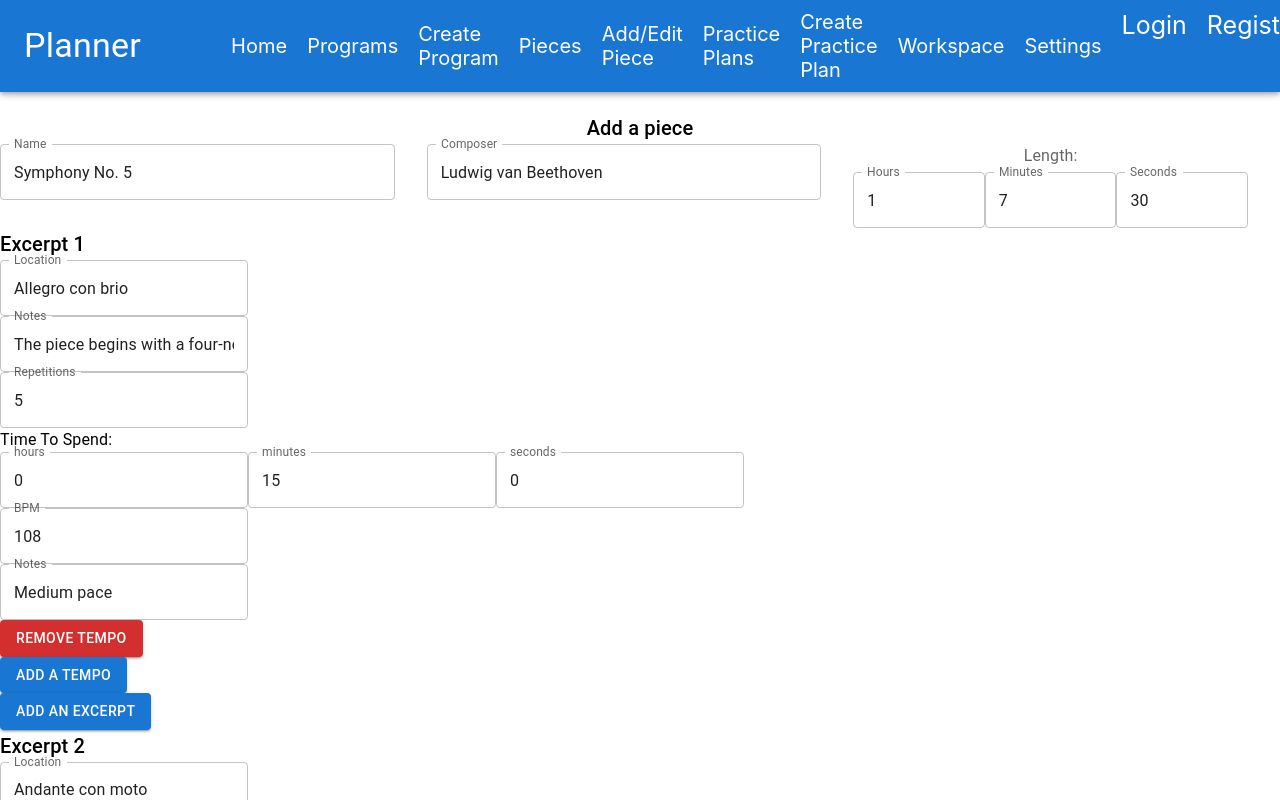
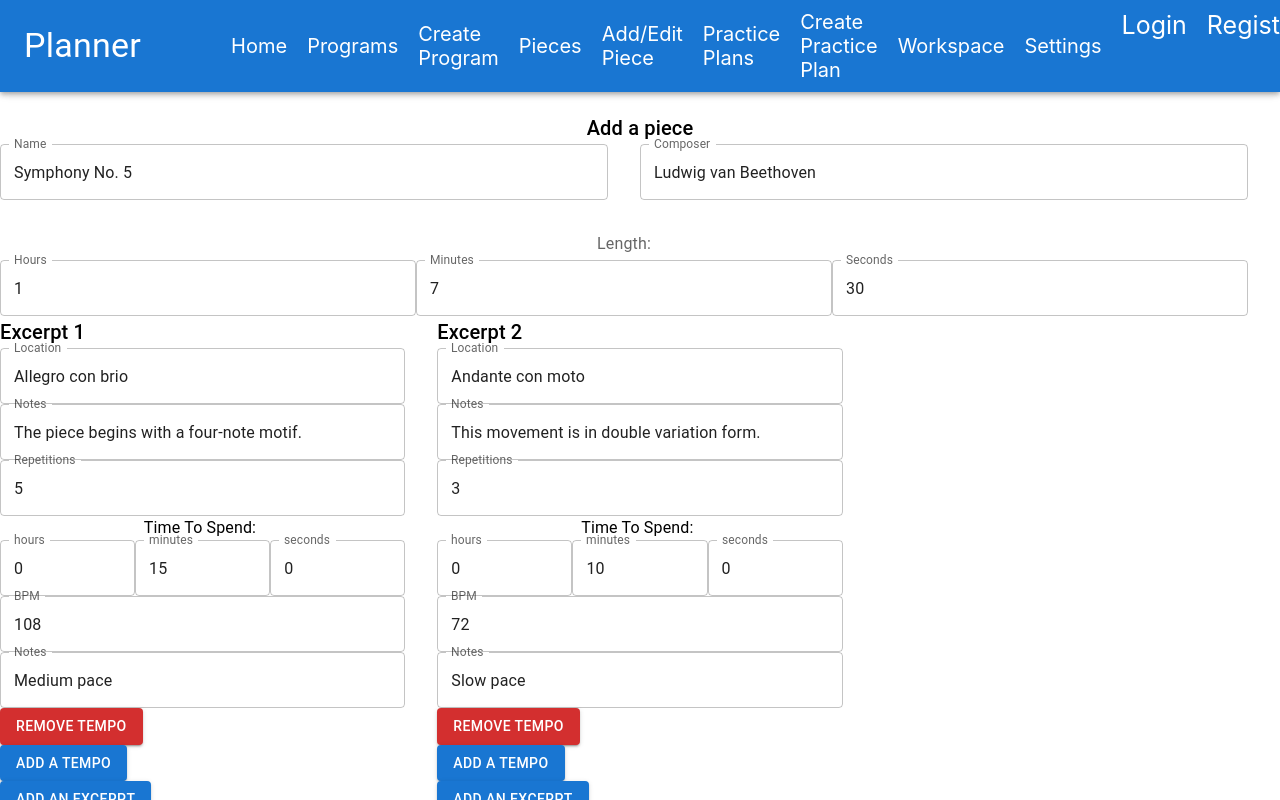
Before and after one commit to shoneriki/mern-practice, a React (Create React App) app in the folder client/: page /piece/edit/1 in a window 1280 px wide. Shown: the top 800 px of the page. Built offline with nearby package versions, Linux system fonts and the light colour scheme; no server answers.

Commit message:
further styling changes for the add piece form

```diff
--- a/client/src/components/PieceForm.js
+++ b/client/src/components/PieceForm.js
@@ -55,8 +55,13 @@ export const PieceForm = ({
                 <Typography variant={"h6"} sx={{ textAlign: "center" }}>
                   Add a piece
                 </Typography>
-                <Grid name="name-composer-length-container" container spacing={4} sx={{width: "100%"}}>
-                  <Grid item xs={12} sm={4}>
+                <Grid
+                  name="name-composer-length-container"
+                  container
+                  spacing={4}
+                  sx={{ width: "100%" }}
+                >
+                  <Grid item xs={12} sm={6}>
                     <Field name="name">
                       {({ field }) => (
                         <TextField
@@ -68,7 +73,7 @@ export const PieceForm = ({
                       )}
                     </Field>
                   </Grid>
-                  <Grid item xs={12} sm={4}>
+                  <Grid item xs={12} sm={6}>
                     <Field name="composer">
                       {({ field }) => (
                         <TextField
@@ -80,9 +85,15 @@ export const PieceForm = ({
                       )}
                     </Field>
                   </Grid>
-                  <Grid item name="length-container" xs={12} sm={4}>
-                    <InputLabel sx={{textAlign: "center"}}>Length:</InputLabel>
-                    <Grid container name="time-container?" sx={{width: "100%"}}>
+                  <Grid item name="length-container" xs={12}>
+                    <InputLabel sx={{ textAlign: "center" }}>
+                      Length:
+                    </InputLabel>
+                    <Grid
+                      container
+                      name="time-container?"
+                      sx={{ width: "100%" }}
+                    >
                       <Grid item xs={12} sm={4}>
                         <Field name="length.hours">
                           {({ field }) => (
@@ -130,13 +141,13 @@ export const PieceForm = ({
 
                 <FieldArray name={`excerpts`}>
                   {(excerptArrayHelpers) => (
-                    <Grid container name="box-surrounding-excerpts">
+                    <Grid container spacing={4} name="box-surrounding-excerpts">
                       {values.excerpts.map((excerpt, excerptIndex) => (
-                        <Box item xs={12} key={excerptIndex}>
+                        <Grid item xs={12} sm={4} key={excerptIndex}>
                           <Typography variant={"h6"}>
                             Excerpt {excerptIndex + 1}
                           </Typography>
-                          <Grid container name="excerpt-grid-container">
+
                           <Grid item xs={12}>
                             <Field name={`excerpts.${excerptIndex}.location`}>
                               {({ field }) => (
@@ -144,6 +155,7 @@ export const PieceForm = ({
                                   {...field}
                                   label="Location"
                                   placeholder="Location"
+                                  fullWidth
                                 />
                               )}
                             </Field>
@@ -155,6 +167,7 @@ export const PieceForm = ({
                                   {...field}
                                   label="Notes"
                                   placeholder="Notes"
+                                  fullWidth
                                 />
                               )}
                             </Field>
@@ -168,13 +181,19 @@ export const PieceForm = ({
                                   {...field}
                                   type="number"
                                   label="Repetitions"
+                                  fullWidth
                                 />
                               )}
                             </Field>
                           </Grid>
-                          </Grid>
 
-                          <Typography>Time To Spend:</Typography>
+                          <Box>
+                            <Typography sx={{ textAlign: "center" }}>
+                              Time To Spend:
+                            </Typography>
+                          </Box>
+                          <Grid container name="timeToSpend-grid-container">
+                            <Grid item xs={12} sm={4}>
                               <Field
                                 name={`excerpts.${excerptIndex}.timeToSpend.hours`}
                               >
@@ -183,9 +202,12 @@ export const PieceForm = ({
                                     {...field}
                                     type="number"
                                     label="hours"
+                                    fullWidth
                                   />
                                 )}
                               </Field>
+                            </Grid>
+                            <Grid item xs={12} sm={4}>
                               <Field
                                 name={`excerpts.${excerptIndex}.timeToSpend.minutes`}
                               >
@@ -194,9 +216,12 @@ export const PieceForm = ({
                                     {...field}
                                     type="number"
                                     label="minutes"
+                                    fullWidth
                                   />
                                 )}
                               </Field>
+                            </Grid>
+                            <Grid item xs={12} sm={4}>
                               <Field
                                 name={`excerpts.${excerptIndex}.timeToSpend.seconds`}
                               >
@@ -205,19 +230,20 @@ export const PieceForm = ({
                                     {...field}
                                     type="number"
                                     label="seconds"
+                                    fullWidth
                                   />
                                 )}
                               </Field>
+                            </Grid>
+                          </Grid>
                           <FieldArray name={`excerpts.${excerptIndex}.tempi`}>
                             {(tempoArrayHelpers) => (
-                              <Box>
+                              <Box name="tempo-box">
                                 {values.excerpts[excerptIndex].tempi.map(
                                   (tempo, tempoIndex) => (
                                     <Grid
                                       item
                                       xs={12}
-                                      sm={6}
-                                      md={4}
                                       key={tempoIndex}
                                     >
                                       <Field
@@ -228,6 +254,7 @@ export const PieceForm = ({
                                             {...field}
                                             type="number"
                                             label="BPM"
+                                            fullWidth
                                           />
                                         )}
                                       </Field>
@@ -235,7 +262,7 @@ export const PieceForm = ({
                                         name={`excerpts.${excerptIndex}.tempi.${tempoIndex}.notes`}
                                       >
                                         {({ field }) => (
-                                          <TextField {...field} label="Notes" />
+                                          <TextField {...field} label="Notes" fullWidth />
                                         )}
                                       </Field>
                                       <Button
@@ -291,7 +318,7 @@ export const PieceForm = ({
                           >
                             Add an Excerpt
                           </Button>
-                        </Box>
+                        </Grid>
                       ))}
                     </Grid>
                   )}
```
Lines whose indentation alone changed are shown as unchanged.
